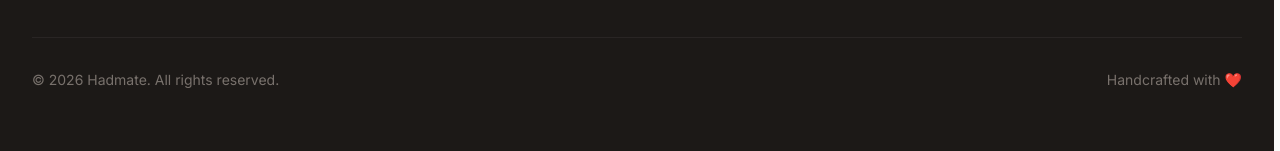
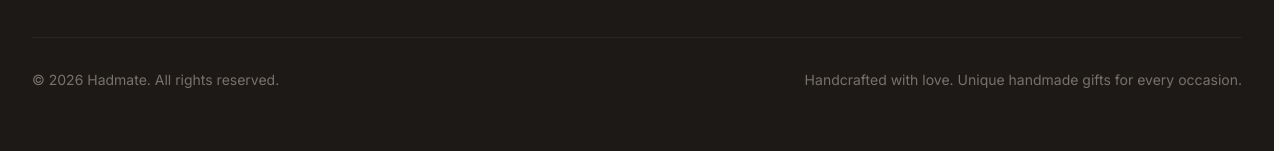
Before and after one commit to Ajay120503/navshra-kathakala, a React (Vite) app: page / in a window 1280 px wide. Shown: the part 1838-1989 px from the top of the page. Built offline with nearby package versions, Linux system fonts and the light colour scheme; no server answers.

Commit message:
first commit

```diff
--- a/src/components/layout/AdminSidebar.jsx
+++ b/src/components/layout/AdminSidebar.jsx
@@ -1,4 +1,5 @@
 import { Link, useLocation } from "react-router-dom";
+import { useSelector } from "react-redux";
 import {
   LayoutDashboard,
   Package,
@@ -27,6 +28,7 @@ const menuItems = [
 
 const AdminSidebar = () => {
   const location = useLocation();
+  const { settings } = useSelector((state) => state.settings);
 
   const isActive = (item) => {
     if (item.exact) return location.pathname === item.path;
@@ -38,7 +40,7 @@ const AdminSidebar = () => {
       <div className="p-4 border-b border-neutral-200">
         <Link to="/admin" className="flex items-center gap-2">
           <span className="text-xl font-display font-bold text-primary-500">
-            Hadmate
+            {settings?.siteName || "Hadmate"}
           </span>
           <span className="text-xs bg-primary-100 text-primary-700 px-2 py-0.5 rounded-full font-medium">
             Admin
--- a/src/components/layout/Footer.jsx
+++ b/src/components/layout/Footer.jsx
@@ -1,4 +1,5 @@
 import { Link } from "react-router-dom";
+import { useSelector } from "react-redux";
 import { Instagram, Facebook, Send, Mail, Phone, MapPin } from "lucide-react";
 
 const defaultProps = {
@@ -10,8 +11,15 @@ const defaultProps = {
 };
 
 export default function Footer(props) {
+  const { settings } = useSelector((state) => state.settings);
+
   const { siteName, tagline, copyrightText, socialLinks, contactInfo } = {
-    ...defaultProps,
+    siteName: settings?.siteName || defaultProps.siteName,
+    tagline: settings?.tagline || defaultProps.tagline,
+    copyrightText:
+      settings?.footer?.copyrightText || defaultProps.copyrightText,
+    socialLinks: settings?.footer?.socialLinks || defaultProps.socialLinks,
+    contactInfo: settings?.contactInfo || defaultProps.contactInfo,
     ...props,
   };
 
@@ -161,7 +169,9 @@ export default function Footer(props) {
         {/* Bottom Bar */}
         <div className="mt-12 border-t border-neutral-800 pt-8 flex flex-col items-center justify-between gap-4 sm:flex-row">
           <p className="text-sm text-neutral-500">{copyrightText}</p>
-          <p className="text-sm text-neutral-500">Handcrafted with ❤️</p>
+          <p className="text-sm text-neutral-500">
+            {tagline || "Handcrafted with ❤️"}
+          </p>
         </div>
       </div>
     </footer>
```
